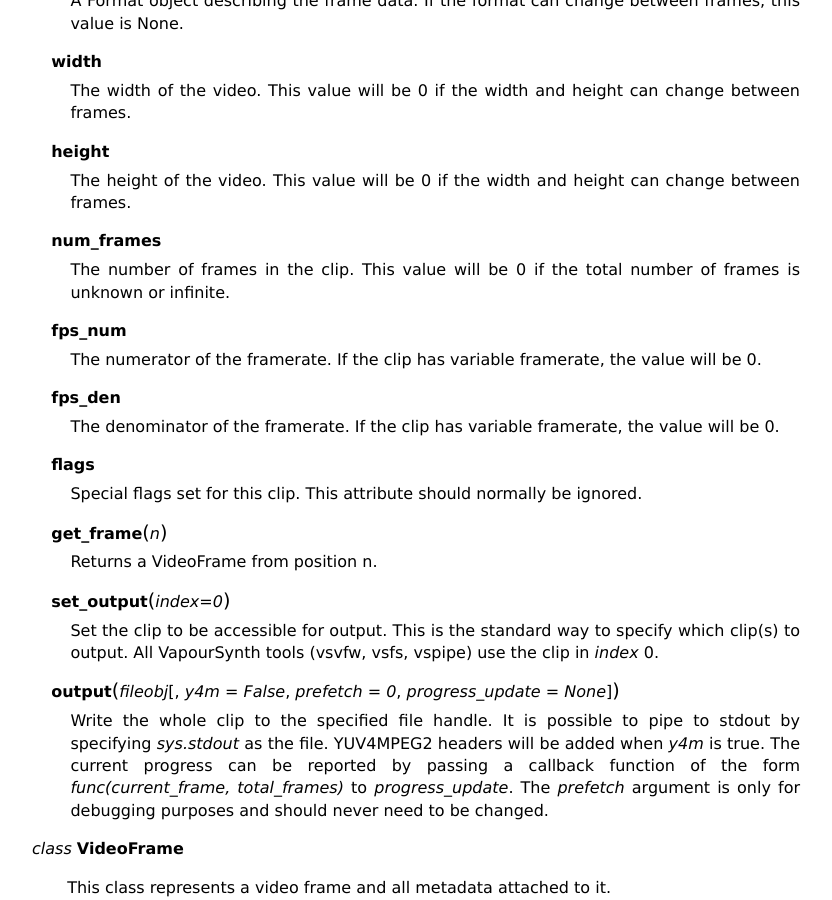
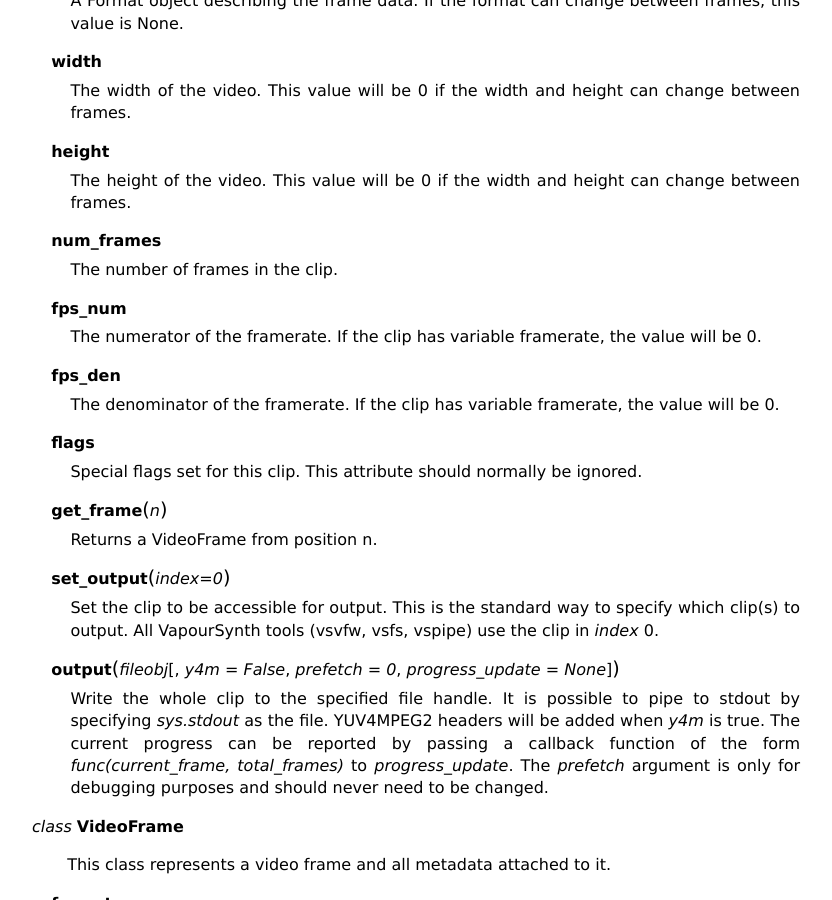
Before and after one commit to vapoursynth/vapoursynth, a Sphinx documentation site: the page built from doc/pythonreference.rst, in a window 1280 px wide and 900 px high, scrolled down 3444 px. Shown: the whole window, without its empty margins (48-880 px from the left). Built offline with Sphinx 7.4.7, drawn with Linux system fonts in a browser that asks for light colours; formulas are drawn with MathJax 3.

Commit message:
Fix issues pointed out by HolyWu

```diff
--- a/doc/pythonreference.rst
+++ b/doc/pythonreference.rst
@@ -200,8 +200,7 @@ Classes and Functions
 
    .. py:attribute:: num_frames
 
-      The number of frames in the clip. This value will be 0 if the total number
-      of frames is unknown or infinite.
+      The number of frames in the clip.
 
    .. py:attribute:: fps_num
 
```
Also changed, not shown: 1 other file.
